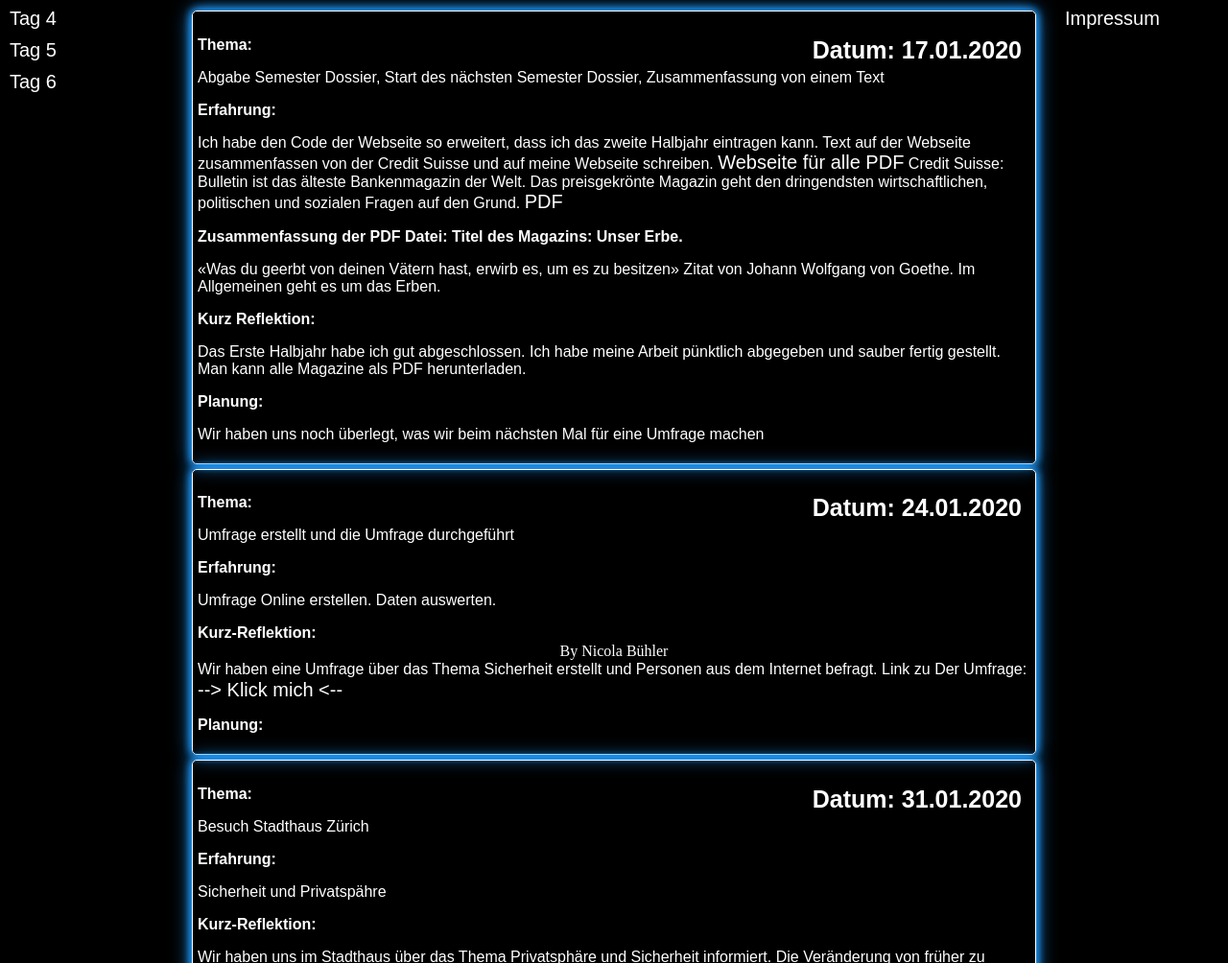
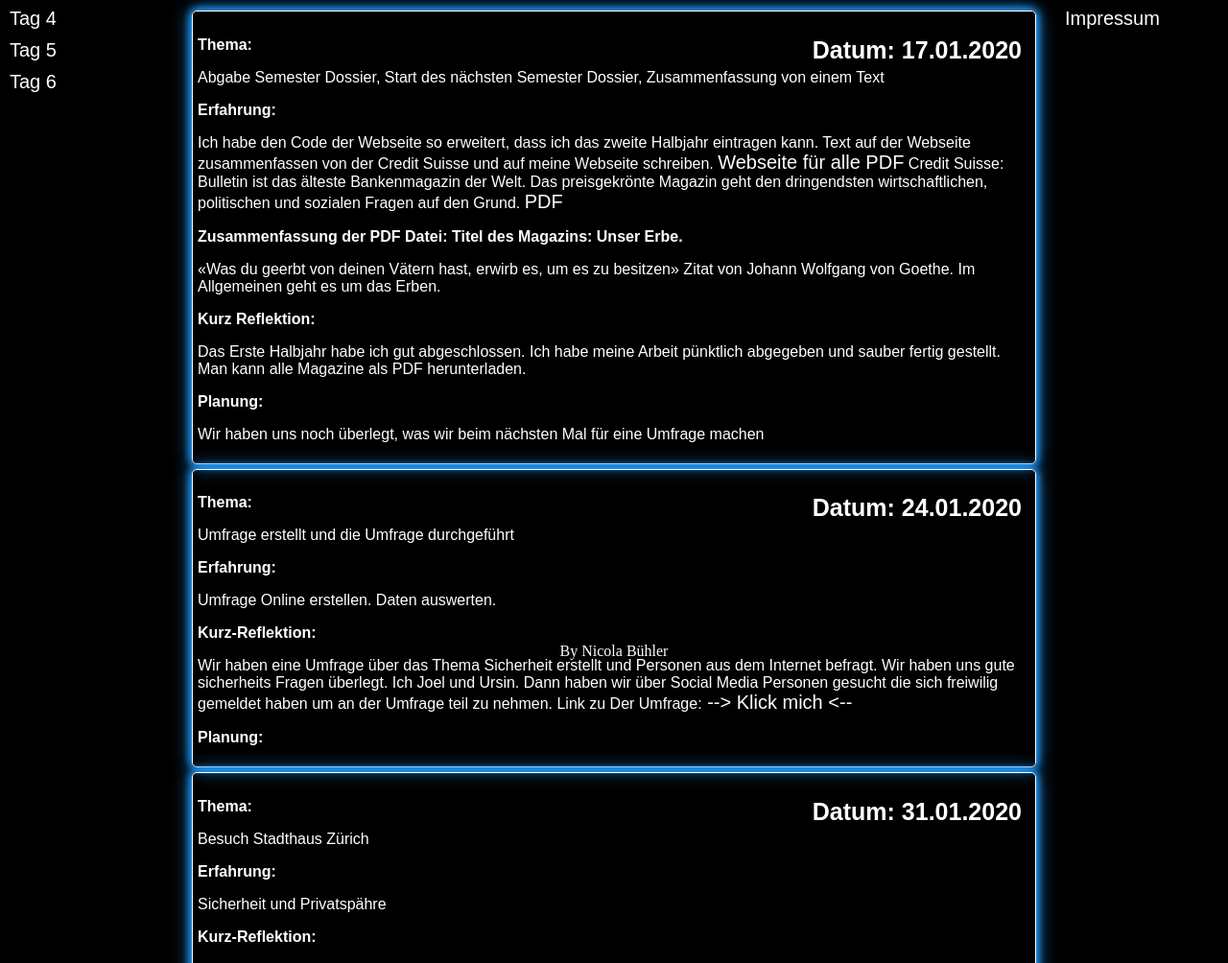
Before and after one commit to MasterNIci/ABU, a plain HTML site: page dossier2.html in a window 1280 px wide. Shown: the part 96-1100 px from the top of the page at 96% size. Drawn offline with Linux system fonts and the light colour scheme.

Commit message:
Update dossier2.html

```diff
--- a/dossier2.html
+++ b/dossier2.html
@@ -61,7 +61,7 @@
           Umfrage Online erstellen. Daten auswerten.
         </p></div>
         <div class="kreflektion">Kurz-Reflektion:<p>
-          Wir haben eine Umfrage über das Thema Sicherheit erstellt und Personen aus dem Internet befragt.
+          Wir haben eine Umfrage über das Thema Sicherheit erstellt und Personen aus dem Internet befragt. Wir haben uns gute sicherheits Fragen überlegt. Ich Joel und Ursin. Dann haben wir über Social Media Personen gesucht die sich freiwilig gemeldet haben um an der Umfrage teil zu nehmen.
           Link zu Der Umfrage:<a href="https://www.surveymonkey.com/results/SM-G2RWWFLT7"> --> Klick mich <-- </a>
         </p>
         </div>
```
